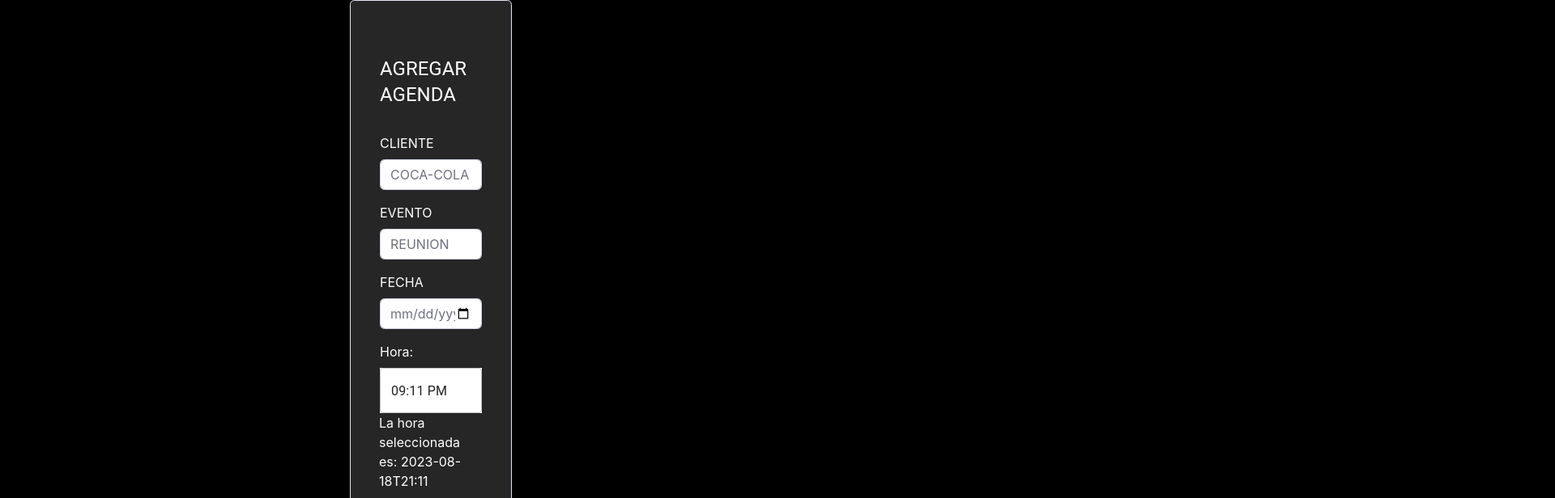
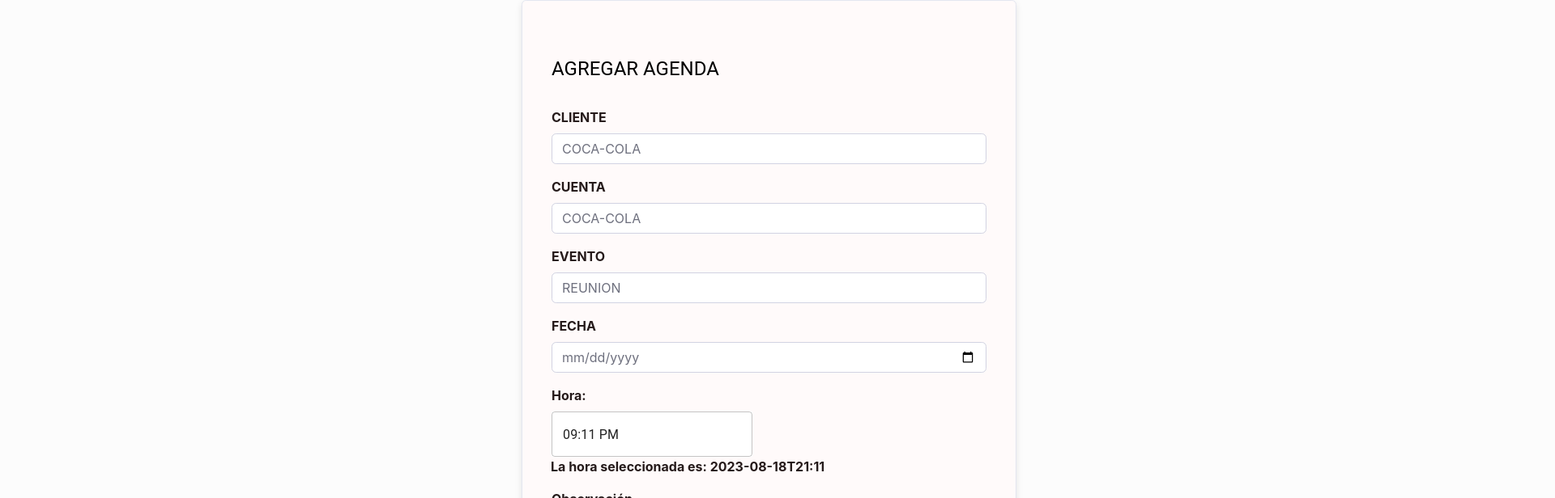
Before and after one commit to globalnews-co/proyect-x-front, a React (Create React App) app: page /agenda in a window 1280 px wide. Shown: the top 616 px of the page at 81% size, 1920 px wide, since content can reach past the window. Built offline with nearby package versions, Linux system fonts and the light colour scheme.

Commit message:
Calendario

```diff
--- a/src/Assets/agenda.css
+++ b/src/Assets/agenda.css
@@ -1,4 +1,5 @@
-.contentcolor{
-    background-color: rgb(38, 38, 38) !important;
-    color:white
+.contentcolor {
+    background-color: rgb(255, 250, 250) !important;
+    color: rgb(37, 26, 26); /* Asegúrate de que el color sea negro */
+    font-weight: bold; /* Agrega negrita */
 }
--- a/src/Componets/Agenda.js
+++ b/src/Componets/Agenda.js
@@ -10,10 +10,7 @@
 
 import "../Assets/agenda.css"
 
-
-
-
-export  const Agenda = () => {
+export const Agenda = () => {
   const [formState, setFormState] = useState({
     inputValue: '',
     selectValue: '',
@@ -26,28 +23,26 @@
     setFormState({ ...formState, inputValue: e.target.value });
   };
 
+  const handleHoraChange = (hora) => {
+    const horaFormateada = hora
+      ? hora.format('YYYY-MM-DDTHH:mm')
+      : '2023-08-18T21:11';
 
-  const handleHoraChange = (hora) => {
-    console.log(hora);
-    const horaformateada = hora.format('yyyy-MM-DDThh:mm');
-    setFormState({ ...formState, horaValue: horaformateada });
+    const fechaYHoraFormateada = formState.fechaValue
+      ? `${formState.fechaValue}T${horaFormateada.split('T')[1]}`
+      : horaFormateada;
+
+    setFormState({ ...formState, horaValue: fechaYHoraFormateada });
   };
-
-
 
   const handleSubmit = (e) => {
     e.preventDefault();
     console.log('Valores del formulario:', formState);
   };
 
-
-
-
   return (
-
-    <div >
-
-      <div style={{position:"fixed",backgroundColor:"#ffffff00",width:"100%",height:"100%",zIndex:"99"}} className=''>
+    <div>
+      <div style={{  backgroundColor: "#ffffff00", width: "200%", height: "100%" }} className=''>
         <Grid
           container
           direction="row-reverse"
@@ -55,67 +50,81 @@
           alignItems="center"
           spacing={2}
         >
-
-          <Grid item xs={4} sm={4} md={4} xl={4} lg={4}>
+          <Grid item xs={12} sm={8} md={6} lg={6}>
             <Card className='contentcolor'>
               <CardHeader></CardHeader>
               <CardContent>
-                <Typography variant="h5" color="white">
+                <Typography variant="h5" color="black">
                   AGREGAR AGENDA
                 </Typography>
               </CardContent>
               <CardContent>
                 <form onSubmit={handleSubmit} >
+                  <div className="mb-3">
+                    <label htmlFor="cliente" className="form-label">CLIENTE</label>
+                    <select id="cliente" className="form-control" placeholder="SELCCIONAR CLIENTE">
+                      <option value="COCA-COLA">COCA-COLA</option>
+                      <option value="UBER">UBER</option>
+                      <option value="3">ANI</option>
+                      <option value="4">ANATO</option>
+                    </select>
+                  </div>
 
-                  <div class="mb-3">
-                    <label for="exampleFormControlInput1" class="form-label">CLIENTE</label>
-                    <select class="form-control" id="exampleFormControlInput1" placeholder="SELCCIONAR CLIENTE">
+                  <div className="mb-3">
+                    <label htmlFor="cuenta" className="form-label">CUENTA</label>
+                    <select id="cuenta" className="form-control" placeholder="SELCCIONAR CUENTA">
+                      <option value="COCA-COLA">COCA-COLA</option>
+                      <option value="UBER">UBER</option>
+                      <option value="3">ANI</option>
+                      <option value="4">ANATO</option>
+                    </select>
+                  </div>
 
-                      <option value="COCA-COLA"> COCA-COLA </option>
-                      <option value="UBER"> UBER</option>
-                      <option value="3"> ANI </option>
-                      <option value="4"> ANATO </option>
+                  <div className="mb-3">
+                    <label htmlFor="evento" className="form-label">EVENTO</label>
+                    <select id="evento" className="form-control" placeholder="SELCCIONAR EVENTO">
+                      <option value="1">REUNION</option>
+                      <option value="2">DFD</option>
+                      <option value="3">DF</option>
+                      <option value="4">DFD</option>
+                    </select>
+                  </div>
 
-
-                    </select>
-
-                  </div>
-                  <div class="mb-3">
-                    <label for="exampleFormControlInput1" class="form-label">EVENTO</label>
-                    <select class="form-control" id="exampleFormControlInput1" placeholder="SELCCIONAR CLIENTE">
-
-                      <option value="1"> REUNION </option>
-                      <option value="2"> DFD</option>
-                      <option value="3"> DF </option>
-                      <option value="4"> DFD </option>
-
-
-                    </select>
-
-                  </div>
-                  <div class="mb-3">
-                    <label for="exampleFormControlInput1" class="form-label">FECHA</label>
-                    <input type="date" class="form-control" id="exampleFormControlInput1" placeholder=""/>
+                  <div className="mb-3">
+                    <label htmlFor="fecha" className="form-label">FECHA</label>
+                    <input
+                      type="date"
+                      id="fecha"
+                      className="form-control"
+                      placeholder=""
+                      value={formState.fechaValue}
+                      onChange={(e) => setFormState({ ...formState, fechaValue: e.target.value })}
+                    />
                   </div>
 
                   <Form.Group>
                     <Form.Label>Hora:</Form.Label>
                     <div className="input-group" >
-                      <LocalizationProvider dateAdapter={AdapterDayjs}style={{backgroundColor:'white'}}>
+                      <LocalizationProvider dateAdapter={AdapterDayjs} style={{ backgroundColor: 'white' }}>
                         <TimePicker
                           value={formState.horaValue}
                           onChange={handleHoraChange}
-                          renderInput={(params) => <TextField {...params} style={{backgroundColor:'white'}}/>}
+                          renderInput={(params) => <TextField {...params} style={{ backgroundColor: 'white' }} />}
                         />
                       </LocalizationProvider>
                       <p>La hora seleccionada es: {formState.horaValue}</p>
                     </div>
                   </Form.Group>
 
-
-                  <div class="mb-3">
-                    <label for="exampleFormControlTextarea1" class="form-label">Observación</label>
-                    <textarea class="form-control" id="exampleFormControlTextarea1" rows="3" value={formState.inputValue} onChange={handleInputChange}></textarea>
+                  <div className="mb-3">
+                    <label htmlFor="observacion" className="form-label">Observación</label>
+                    <textarea
+                      id="observacion"
+                      className="form-control"
+                      rows="3"
+                      value={formState.inputValue}
+                      onChange={handleInputChange}
+                    ></textarea>
                   </div>
 
                   <Button variant="primary" type="submit">
@@ -129,7 +138,4 @@
       </div>
     </div>
   );
-
-
-
 };
--- a/src/Componets/AgendaIndex.js
+++ b/src/Componets/AgendaIndex.js
@@ -4,31 +4,29 @@
 import timeGridPlugin from "@fullcalendar/timegrid";
 import interactionPlugin from "@fullcalendar/interaction";
 import * as bootstrap from "bootstrap";
-import { sliceEvents, createPlugin } from "@fullcalendar/core";
-import {Agenda} from "./Agenda"
+import { Agenda } from "./Agenda";
 
 function AgendaIndex() {
-  const [mostrarFormulario, setMostrarFormulario] = useState(false); // Estado para controlar la visibilidad del formulario
+  const [mostrarFormulario, setMostrarFormulario] = useState(false);
   const events = [
     {
-      title: "Holaaaaa",
-      start: "2023-10-17T08:00:00",
-      end: "2023-10-17T08:00:00",
+      title: "Reunión",
+      start: "2023-12-18T08:00:00",
+      end: "2023-12-18T08:00:00",
+      descripcion: "Descripción de la reunión",
     },
   ];
 
   const handleBoton = () => {
     setMostrarFormulario(!mostrarFormulario);
-
   };
 
   return (
-    <div>
+    <div className="agenda-container" style={{ display: "flex", alignItems: "center", justifyContent: "center", height: "100vh", marginRight: "200px" }}>
+      <Agenda />
 
-      <button onClick={handleBoton} className="btn btn-primary">{(mostrarFormulario===true)? "Cerrar Agenda":"Crear Agenda" } </button>
-
-
-      {mostrarFormulario && <Agenda />} {/* Mostrar el formulario (o Agenda) si mostrarFormulario es true */}
+      {/* Contenido del Fullcalendar */}
+      <div style={{ flex: 1, width: "100%" }}>
         <Fullcalendar
           plugins={[dayGridPlugin, timeGridPlugin, interactionPlugin]}
           editable={true}
@@ -42,16 +40,17 @@
           events={events}
           eventDidMount={(info) => {
             return new bootstrap.Popover(info.el, {
-            title: info.event.title,
+              title: "Reunión",
               placement: "auto",
               trigger: "hover",
               customClass: "popoverStyle",
-            content: "<p> Hola </strong></p>",
+              content: `<p>${info.event.extendedProps.descripcion}</p> Hsssss`,
               html: true,
             });
           }}
         />
       </div>
+    </div>
   );
 }
 
--- a/src/index.css
+++ b/src/index.css
@@ -6,8 +6,8 @@
     sans-serif;
   -webkit-font-smoothing: antialiased;
   -moz-osx-font-smoothing: grayscale;
-  background-color: black !important;
-  color: aliceblue;
+  background-color: rgb(252, 252, 252) !important;
+  color: rgb(0, 0, 0);
 }
 
 code {
```
Lines whose indentation alone changed are shown as unchanged.
